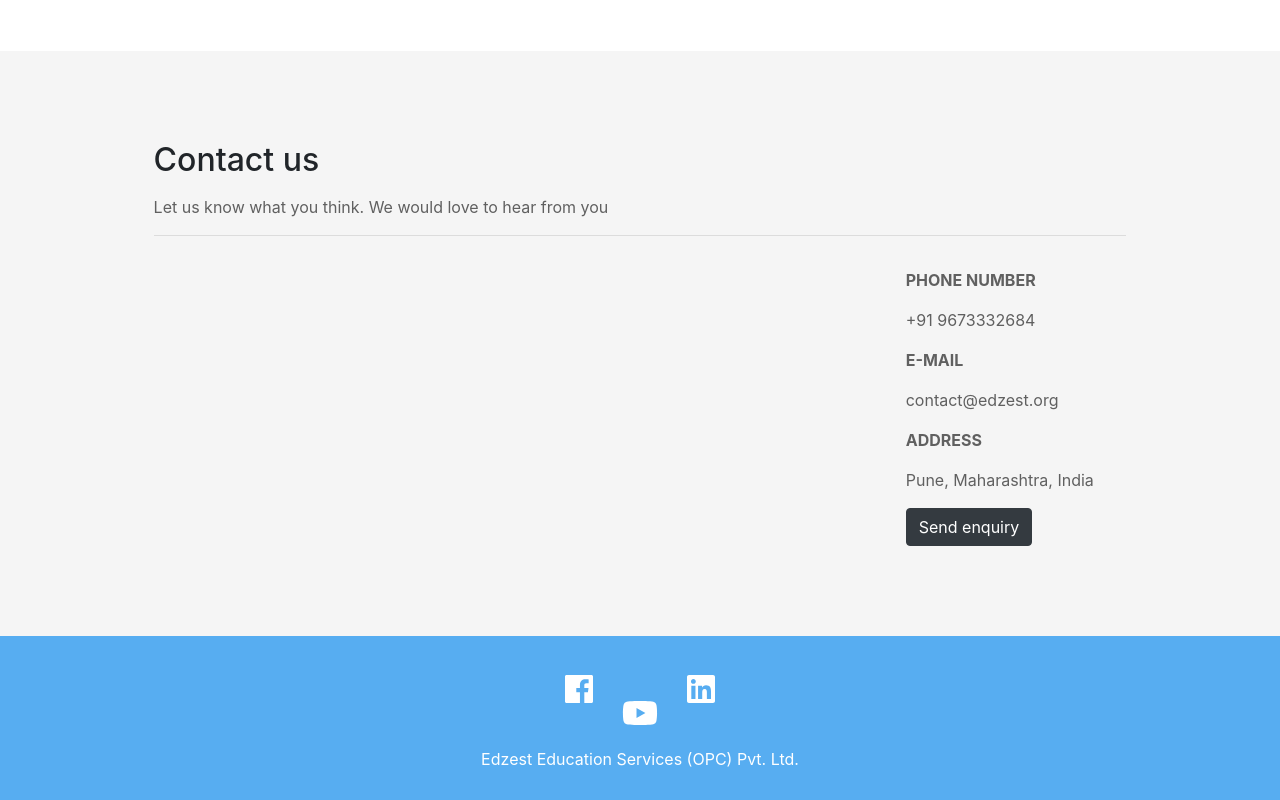
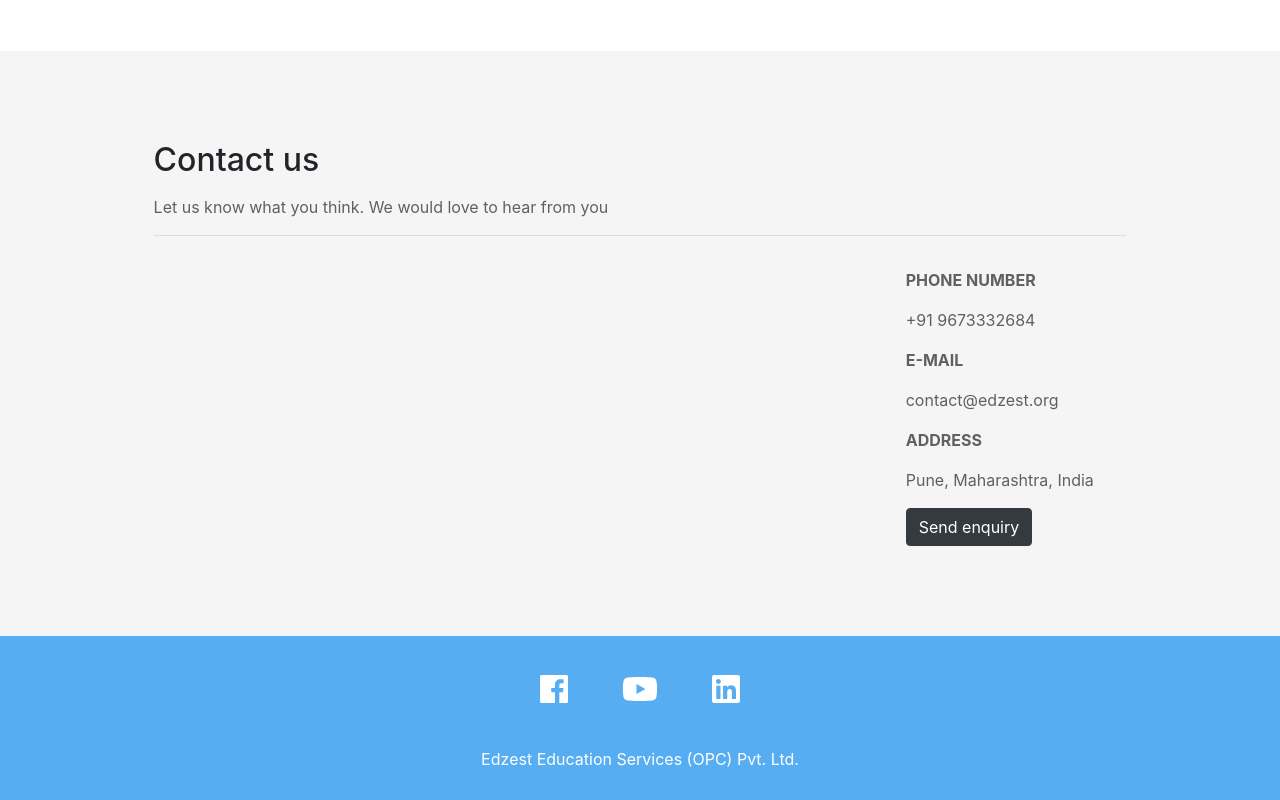
Before and after one commit to shpiyu/Edzest, a plain HTML site: page index.html in a window 1280 px wide. Shown: the part 2818-3618 px from the top of the page. Drawn offline with nearby package versions, Linux system fonts and the light colour scheme.

Commit message:
Update styles.css

```diff
--- a/styles.css
+++ b/styles.css
@@ -84,7 +84,7 @@ p {
   padding: 3% 2%;
 }
 
-.fa-twitter {
+.fa-youtube {
   margin: 2%;
 }
 
```
